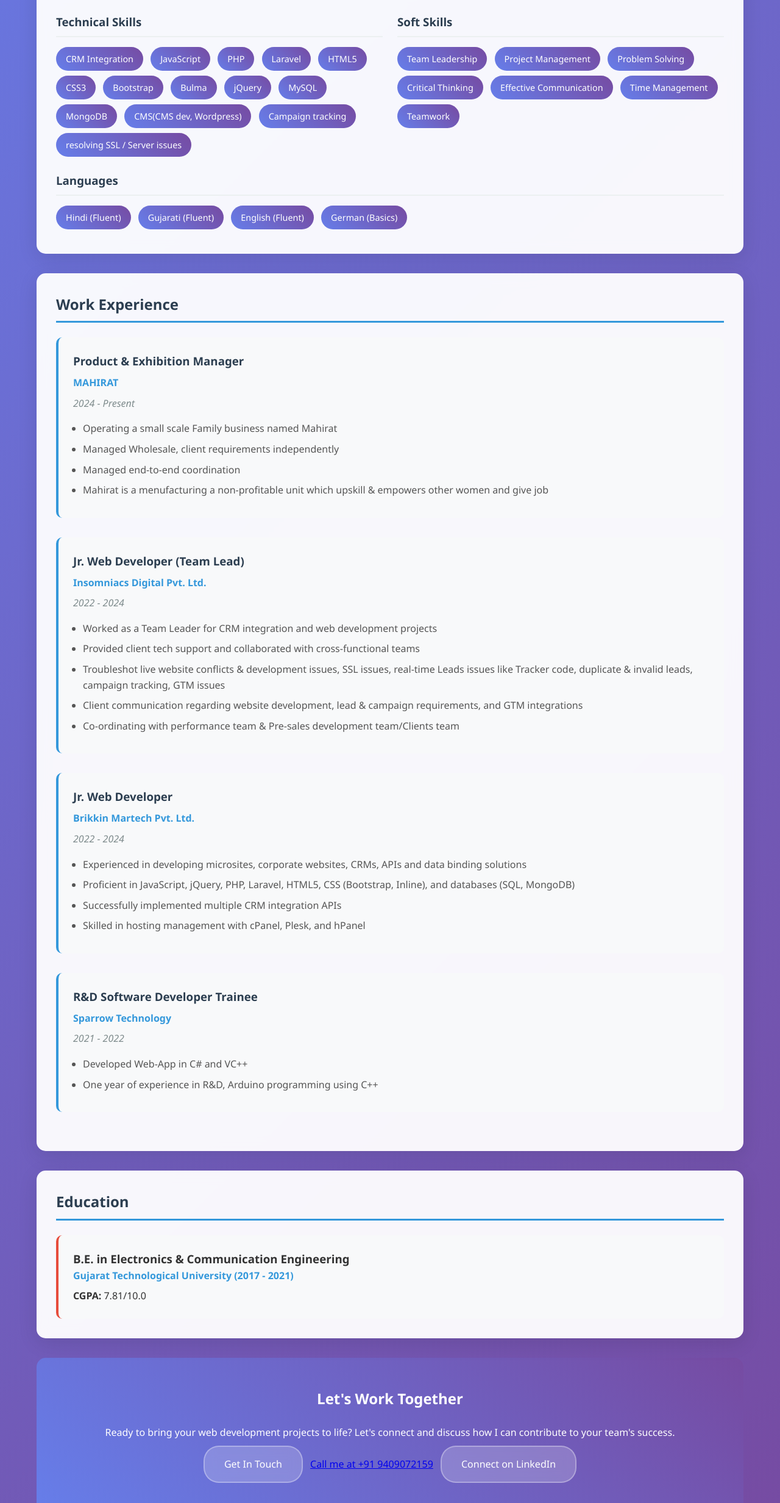
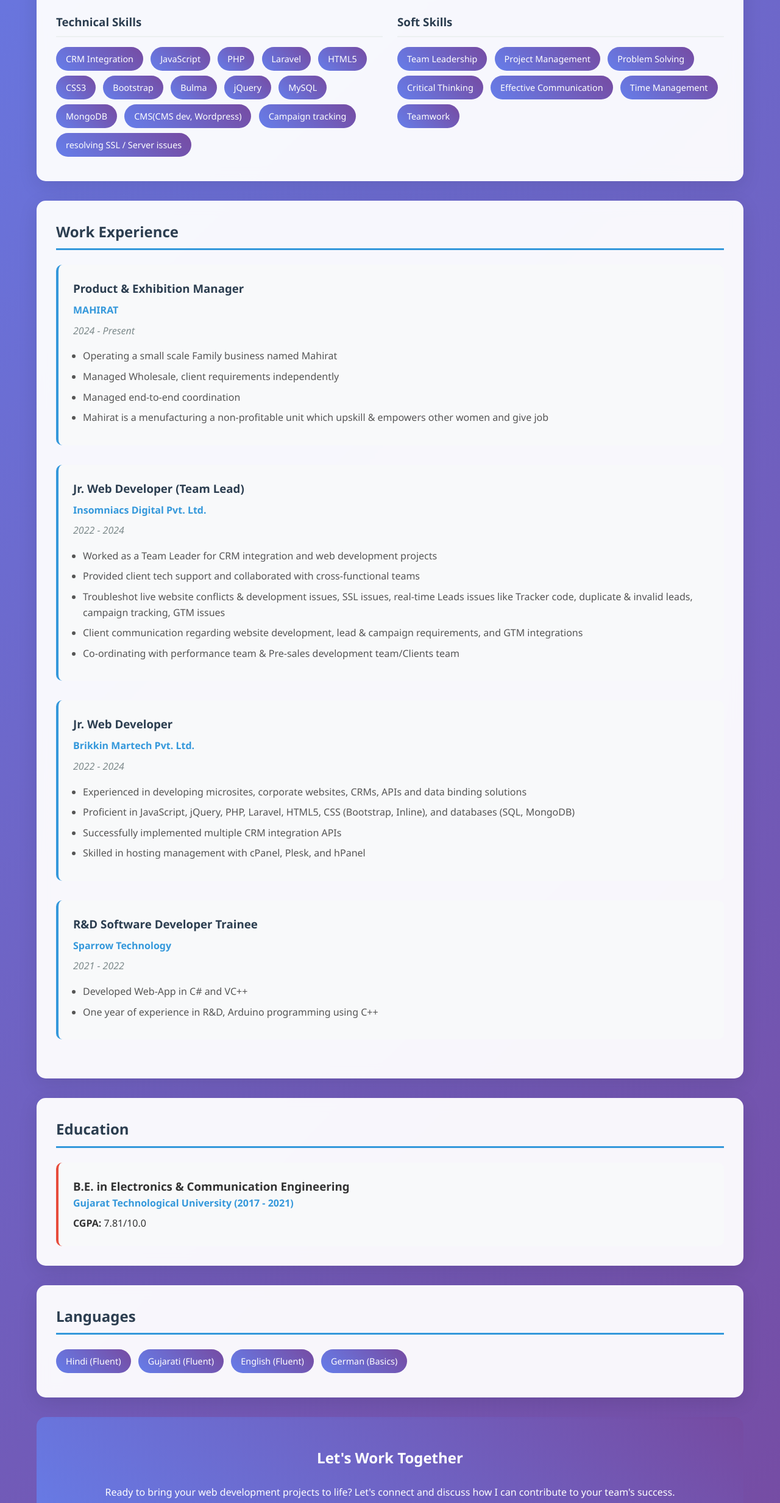
Before and after one commit to MahiiShastri/MahiiShastri.github.io, a plain HTML site: page index.html in a window 1280 px wide. Shown: the part 807-3271 px from the top of the page at 61% size. Drawn offline with Linux system fonts and the light colour scheme.

Commit message:
Update index.html

```diff
--- a/index.html
+++ b/index.html
@@ -277,17 +277,6 @@
                     </ul>
                 </div>
             </div>
-            <div class="skills-grid">
-                <div class="skill-category">
-                    <h3>Languages</h3>
-                    <ul class="skill-list">
-                        <li>Hindi (Fluent)</li>
-                        <li>Gujarati (Fluent)</li>
-                        <li>English (Fluent)</li>
-                        <li>German (Basics)</li>
-                    </ul>
-                </div>
-            </div>
         </section>
 
         <section class="section">
@@ -350,6 +339,21 @@
             </div>
         </section>
 
+         <section class="section">
+            <h2>Languages</h2>
+            <div class="skills-grid">
+                <div class="skill-category">
+<!--                     <h3>Languages</h3> -->
+                    <ul class="skill-list">
+                        <li>Hindi (Fluent)</li>
+                        <li>Gujarati (Fluent)</li>
+                        <li>English (Fluent)</li>
+                        <li>German (Basics)</li>
+                    </ul>
+                </div>
+            </div>
+        </section>
+
         <section class="cta-section">
             <h2>Let's Work Together</h2>
             <p>Ready to bring your web development projects to life? Let's connect and discuss how I can contribute to your team's success.</p>
```
